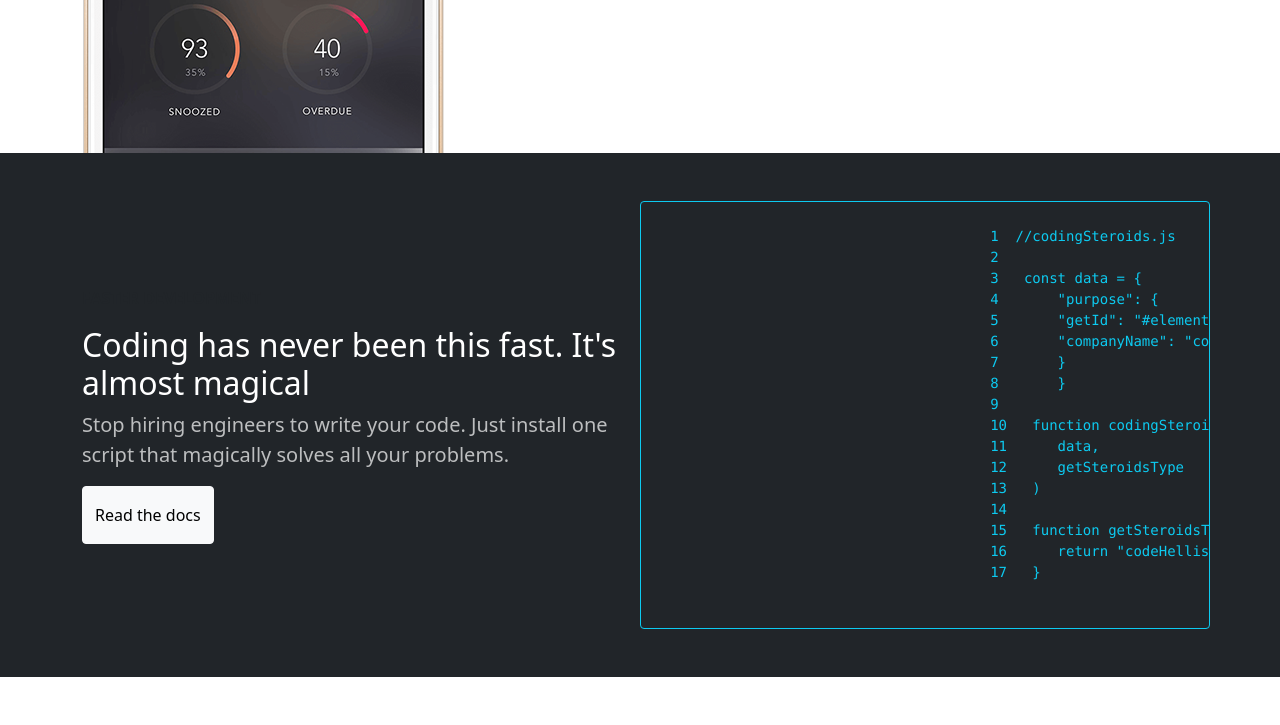
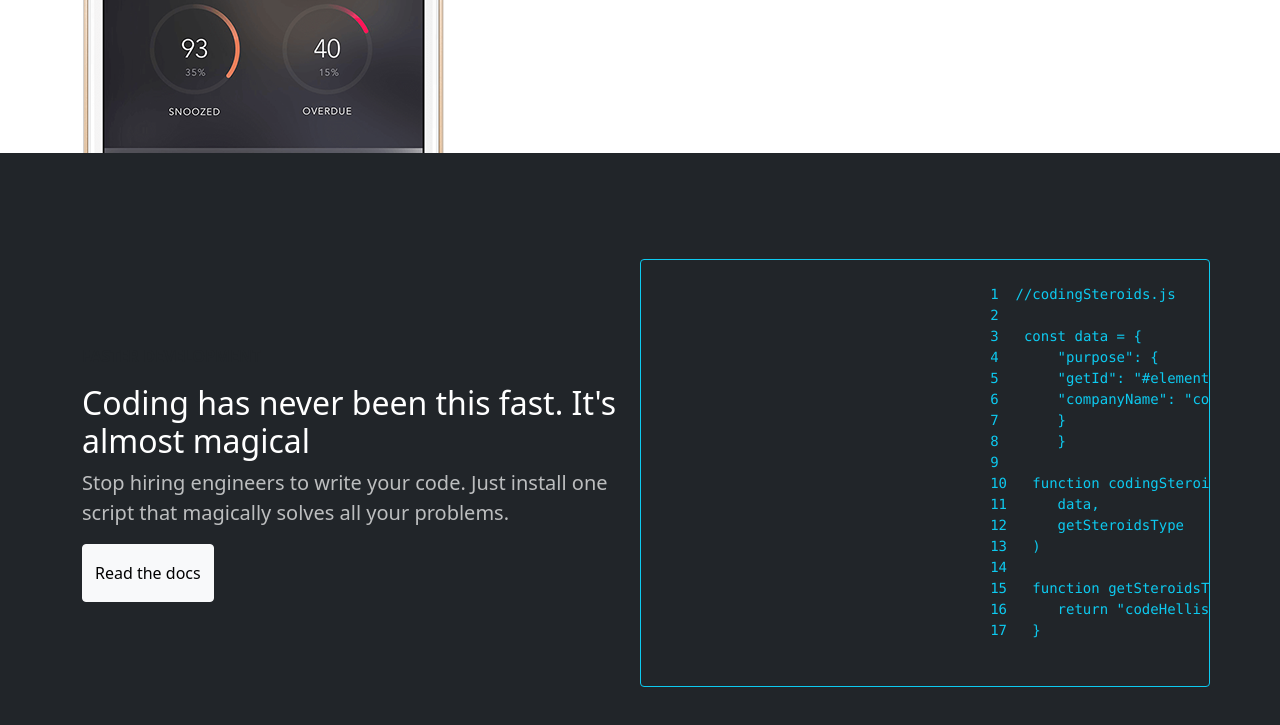
Before and after one commit to Duzzkam/HTML8, a plain HTML site: page index.html in a window 1280 px wide. Shown: the part 1302-2027 px from the top of the page. Before the commit the page ends 1979 px from the top, so only its background shows below. Drawn offline with nearby package versions, Linux system fonts and the light colour scheme.

Commit message:
Коммит №8, финальный вид раздела About

```diff
--- a/style.css
+++ b/style.css
@@ -10,3 +10,6 @@
 .text-black-40 {
   color: rgba(0,0,0,0.4)
 }
+.fill-80-viewport {
+  min-height: 80vh
+}
```
